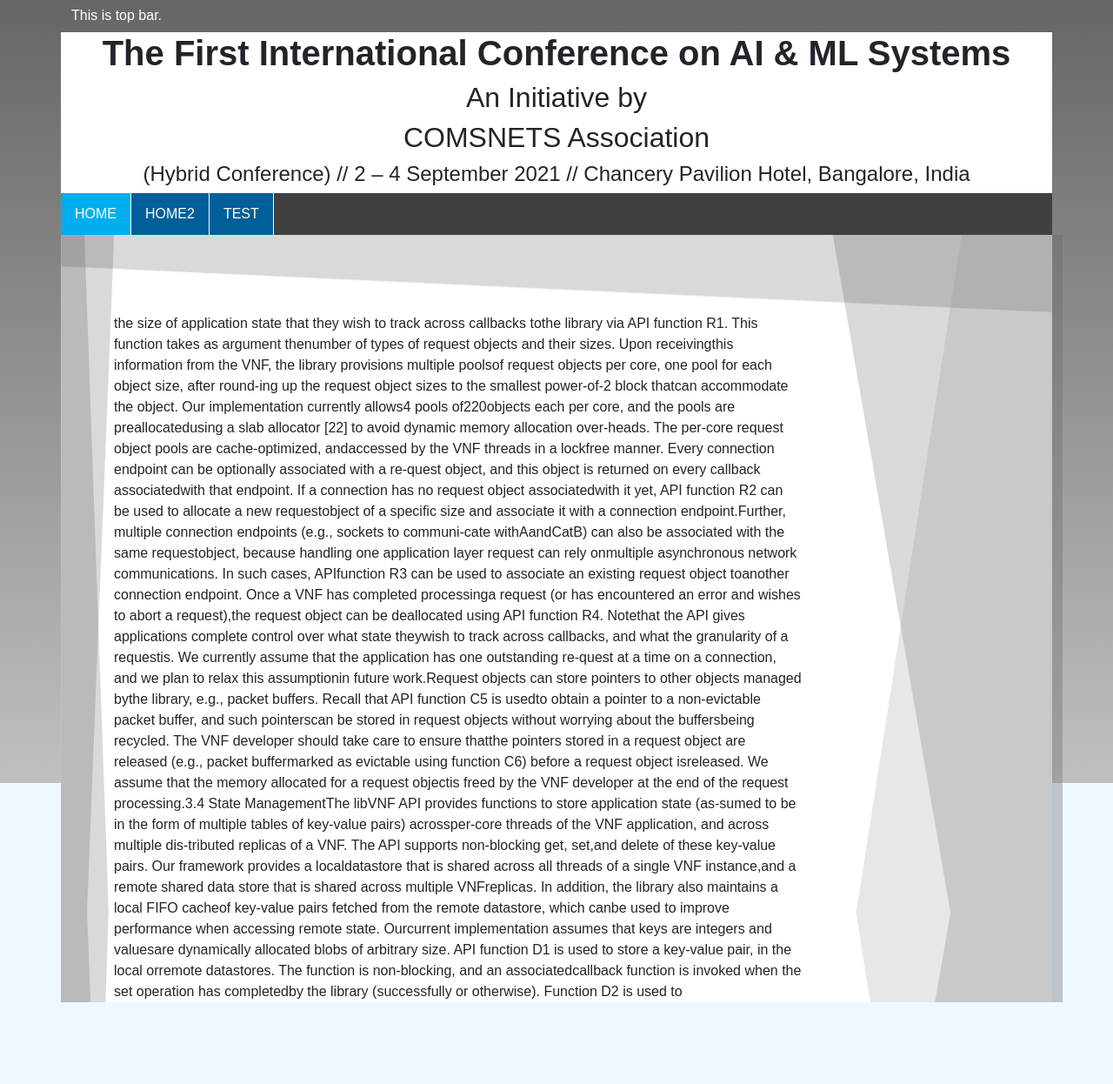
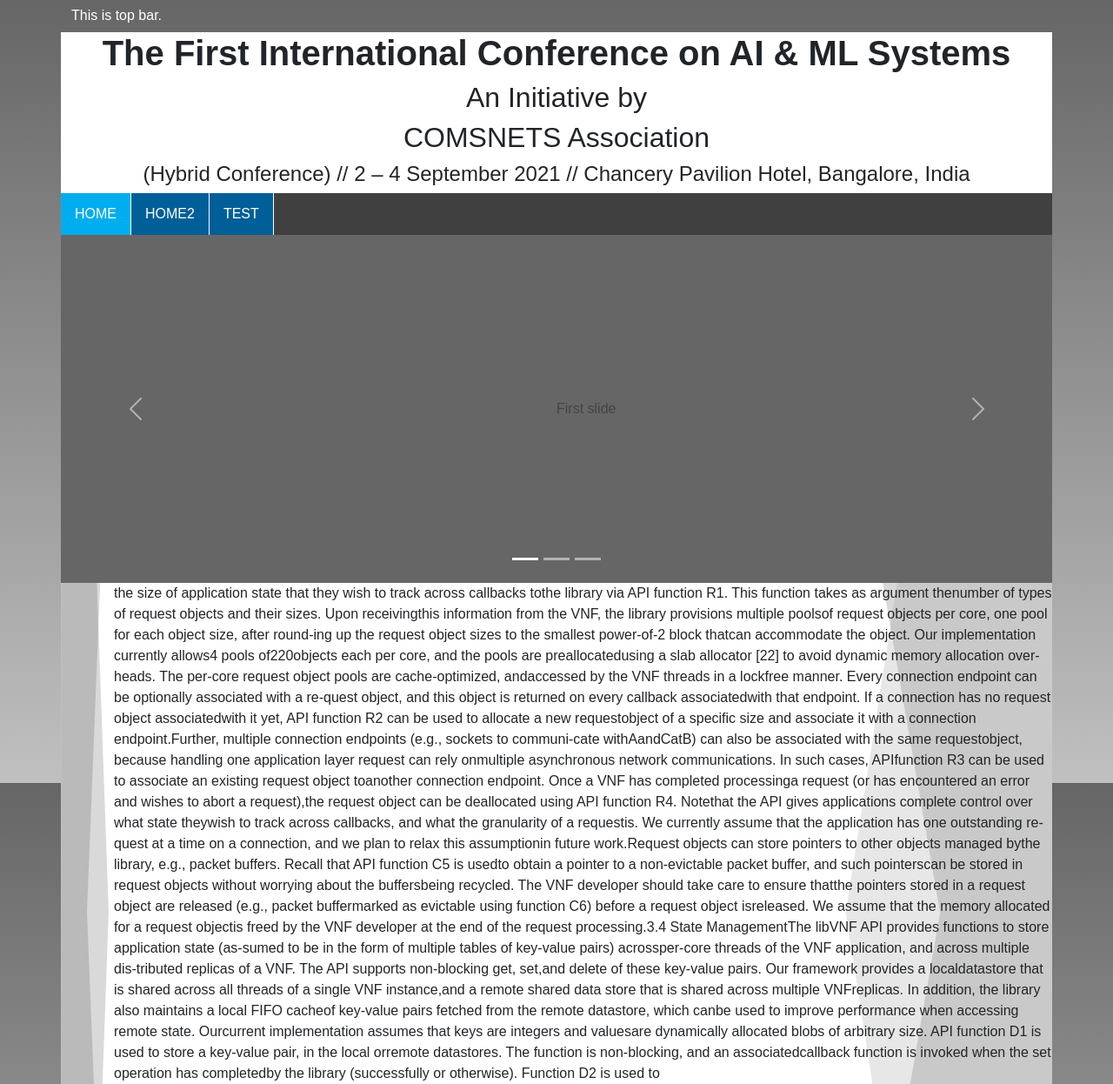
Before and after one commit to aimlsystems/2021, a Jekyll site: the page built from newtemplate.html, in a window 1280 px wide. Shown: the whole page at 87% size. Built offline with Jekyll 4.4.1, drawn with Linux system fonts in a browser that asks for light colours; before the commit the page ends 1152 px from its top, so only the background shows below that.

Commit message:
basic design

```diff
--- a/newtemplate.html
+++ b/newtemplate.html
@@ -52,7 +52,46 @@
     </div>
     <div class="container p-0 primary-container">
         <div class="row primary-container-row">
-            <div class="col-9 primary-container-col">
+            <div class="primary-container-col">
+                <div id="carouselExampleIndicators" class="carousel slide" data-bs-ride="carousel">
+                    <div class="carousel-indicators">
+                        <button type="button" data-bs-target="#carouselExampleIndicators" data-bs-slide-to="0" class="active" aria-current="true" aria-label="Slide 1"></button>
+                        <button type="button" data-bs-target="#carouselExampleIndicators" data-bs-slide-to="1" aria-label="Slide 2"></button>
+                        <button type="button" data-bs-target="#carouselExampleIndicators" data-bs-slide-to="2" aria-label="Slide 3"></button>
+                    </div>
+                    <div class="carousel-inner">
+                        <div class="carousel-item active">
+                            <svg class="bd-placeholder-img bd-placeholder-img-lg d-block w-100" width="800" height="400" xmlns="http://www.w3.org/2000/svg" role="img" aria-label="Placeholder: Second slide" preserveAspectRatio="xMidYMid slice" focusable="false">
+                                <title>Placeholder</title>
+                                <rect width="100%" height="100%" fill="#666"></rect>
+                                <text x="50%" y="50%" fill="#444" dy=".3em">First slide</text>
+                            </svg>
+                        </div>
+                        <div class="carousel-item">
+                            <svg class="bd-placeholder-img bd-placeholder-img-lg d-block w-100" width="800" height="400" xmlns="http://www.w3.org/2000/svg" role="img" aria-label="Placeholder: Second slide" preserveAspectRatio="xMidYMid slice" focusable="false">
+                                <title>Placeholder</title>
+                                <rect width="100%" height="100%" fill="#666"></rect>
+                                <text x="50%" y="50%" fill="#444" dy=".3em">Second slide</text>
+                            </svg>
+                        </div>
+                        <div class="carousel-item">
+                            <svg class="bd-placeholder-img bd-placeholder-img-lg d-block w-100" width="800" height="400" xmlns="http://www.w3.org/2000/svg" role="img" aria-label="Placeholder: Second slide" preserveAspectRatio="xMidYMid slice" focusable="false">
+                                <title>Placeholder</title>
+                                <rect width="100%" height="100%" fill="#666"></rect>
+                                <text x="50%" y="50%" fill="#444" dy=".3em">Third slide</text>
+                            </svg>
+                        </div>
+                    </div>
+                    <button class="carousel-control-prev" type="button" data-bs-target="#carouselExampleIndicators"  data-bs-slide="prev">
+                        <span class="carousel-control-prev-icon" aria-hidden="true"></span>
+                        <span class="visually-hidden">Previous</span>
+                    </button>
+                    <button class="carousel-control-next" type="button" data-bs-target="#carouselExampleIndicators"  data-bs-slide="next">
+                        <span class="carousel-control-next-icon" aria-hidden="true"></span>
+                        <span class="visually-hidden">Next</span>
+                    </button>
+                </div>
+                <div class="col">
                     the size of application state that they wish to track across callbacks tothe library via API function R1.
                     This function takes as argument thenumber of types of request objects and their sizes. Upon receivingthis
                     information from the VNF, the library provisions multiple poolsof request objects per core, one pool for
@@ -92,6 +131,7 @@
                 </div>
             </div>
         </div>
+    </div>
 
     <!-- Optional JavaScript; choose one of the two! -->
 
--- a/static/css/main.css
+++ b/static/css/main.css
@@ -15,9 +15,10 @@
     background-color: aliceblue;
     font-family: "Oswald",Arial,sans-serif;
     background-image:  linear-gradient(180deg, rgb(102, 102, 102), rgb(192, 192, 192));
-    background-size: auto;
+    background-size: cover;
     background-position: 0% 0%;
     background-repeat: no-repeat;
+    background-attachment: fixed;
 
 }
 
@@ -68,12 +69,18 @@
     background-position: 100% 0%;
     background-repeat: repeat-y;
     margin-left: 0;
+    margin-right: 0;
 }
 
-.primary-container .primary-container-col{
+.primary-container .primary-container-col {
     background-image: url(../img/body-bg-lt-s.png);
     background-position: 0% 0%;
     background-repeat: repeat-y;
     padding-left: 61px;
-    padding-top: 90px !important;
+    padding-right: 0px;
+    /* padding-top: 90px !important; */
 }
+
+.primary-container .primary-container-col .carousel {
+    margin-left: -61px;
+}
```
Lines whose indentation alone changed are shown as unchanged.
